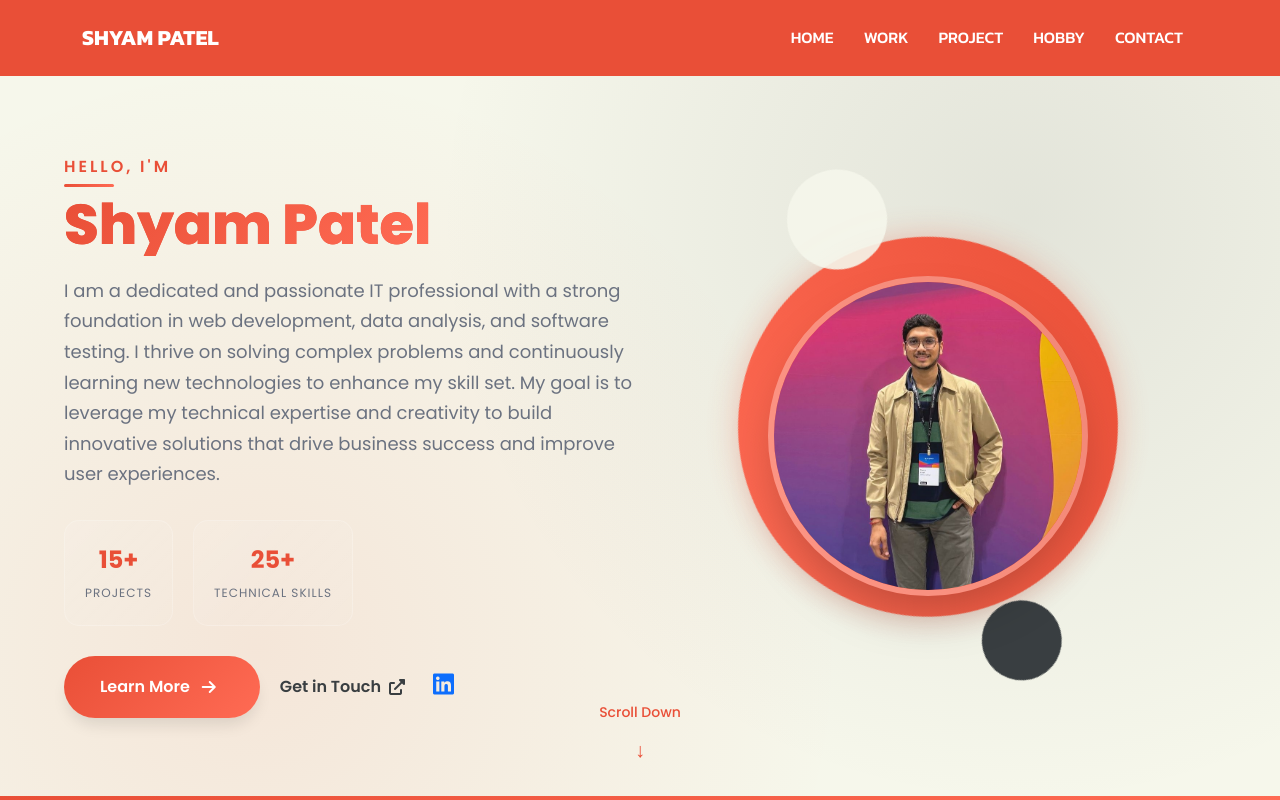
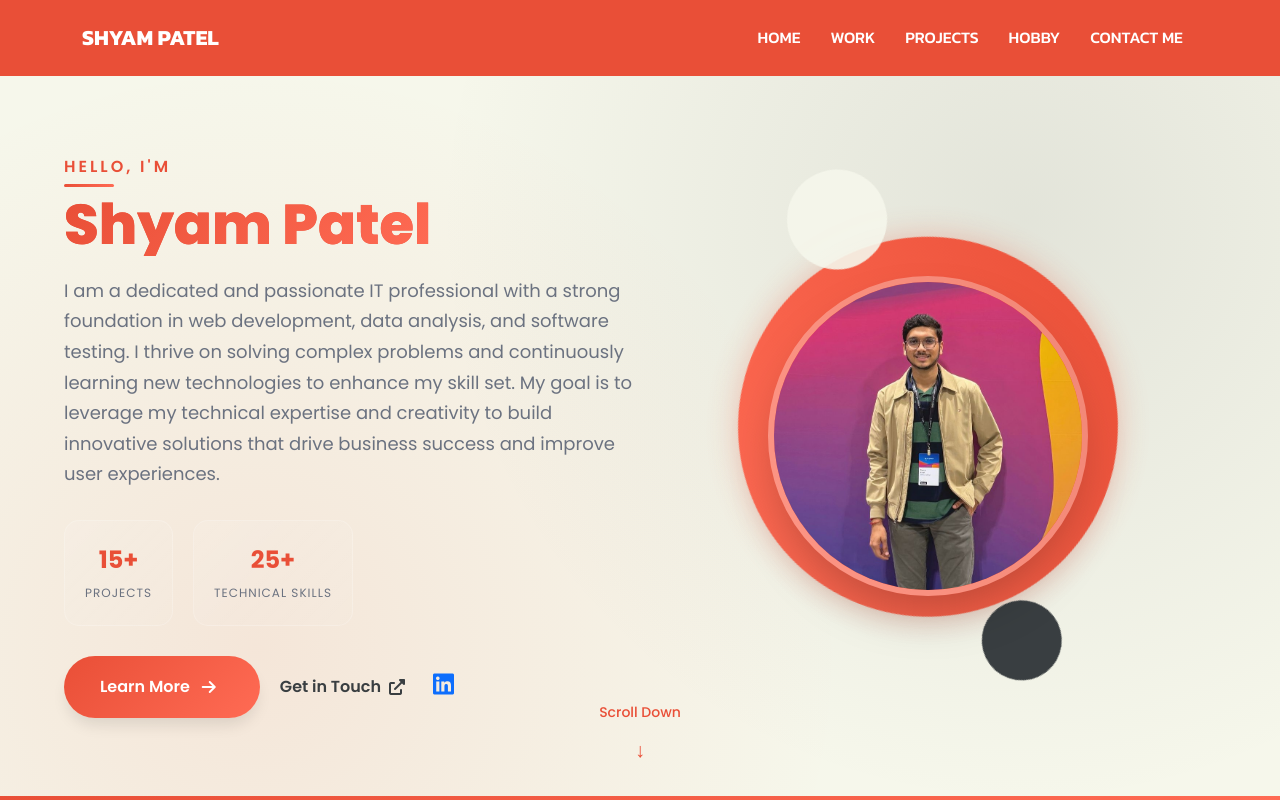
Before and after one commit to shyam-works/shyam, a React (Create React App) app: page / in a window 1280 px wide. Shown: the top 800 px of the page. Built offline with nearby package versions, Linux system fonts and the light colour scheme; a web font is replaced by a local one.

Commit message:
Update Navbar links and button text

```diff
--- a/src/Navbar.js
+++ b/src/Navbar.js
@@ -53,7 +53,7 @@ export default function Navbar() {
             </li>
             <li className="nav-item">
               <button className="nav-link btn" onClick={handleProjectClick}>
-                Project
+                Projects
               </button>
             </li>
             <li className="nav-item">
@@ -62,7 +62,7 @@ export default function Navbar() {
               </button>
             </li>
             <li className="nav-item">
-              <Link className="nav-link" to="/contact" onClick={closeNavbar}>Contact</Link>
+              <Link className="nav-link" to="/contact" onClick={closeNavbar}>Contact me</Link>
             </li>
           </ul>
         </div>
```
